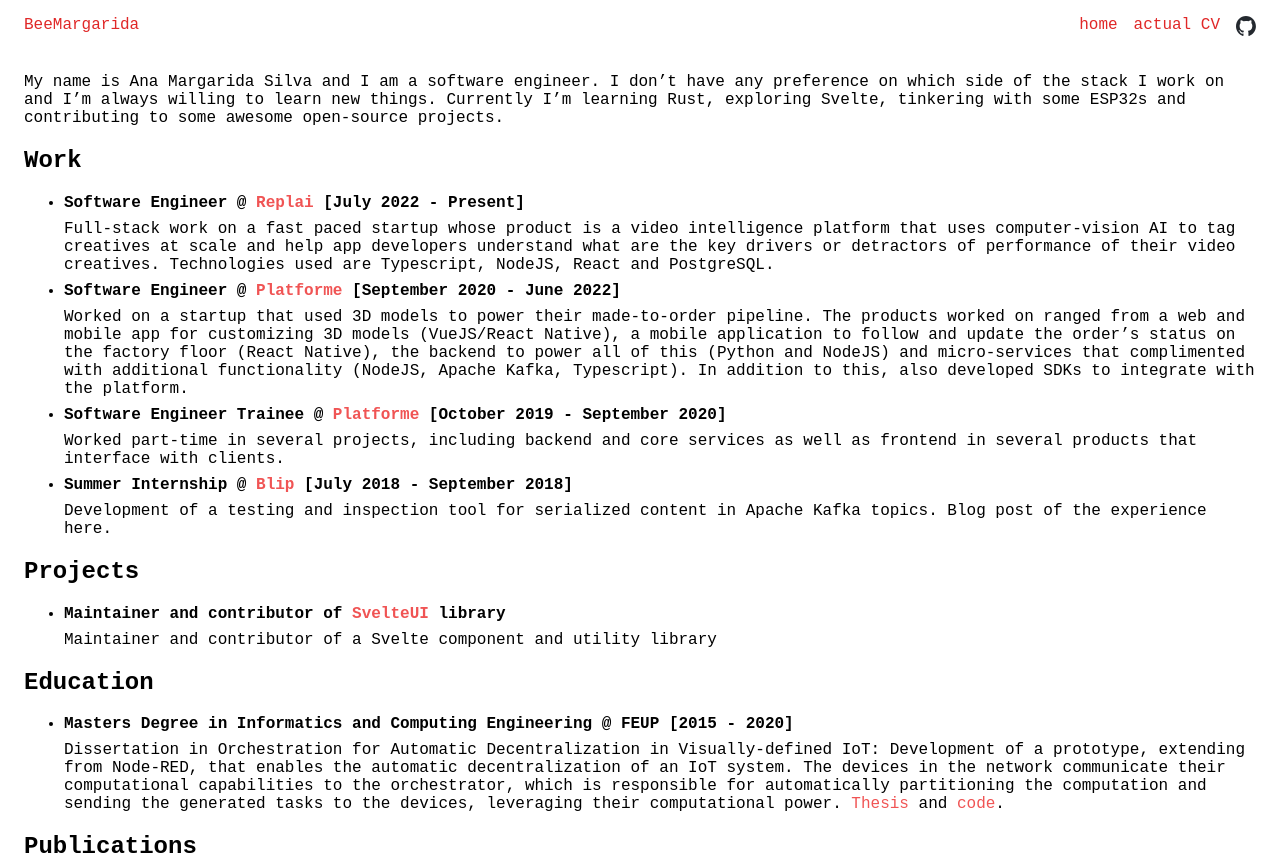
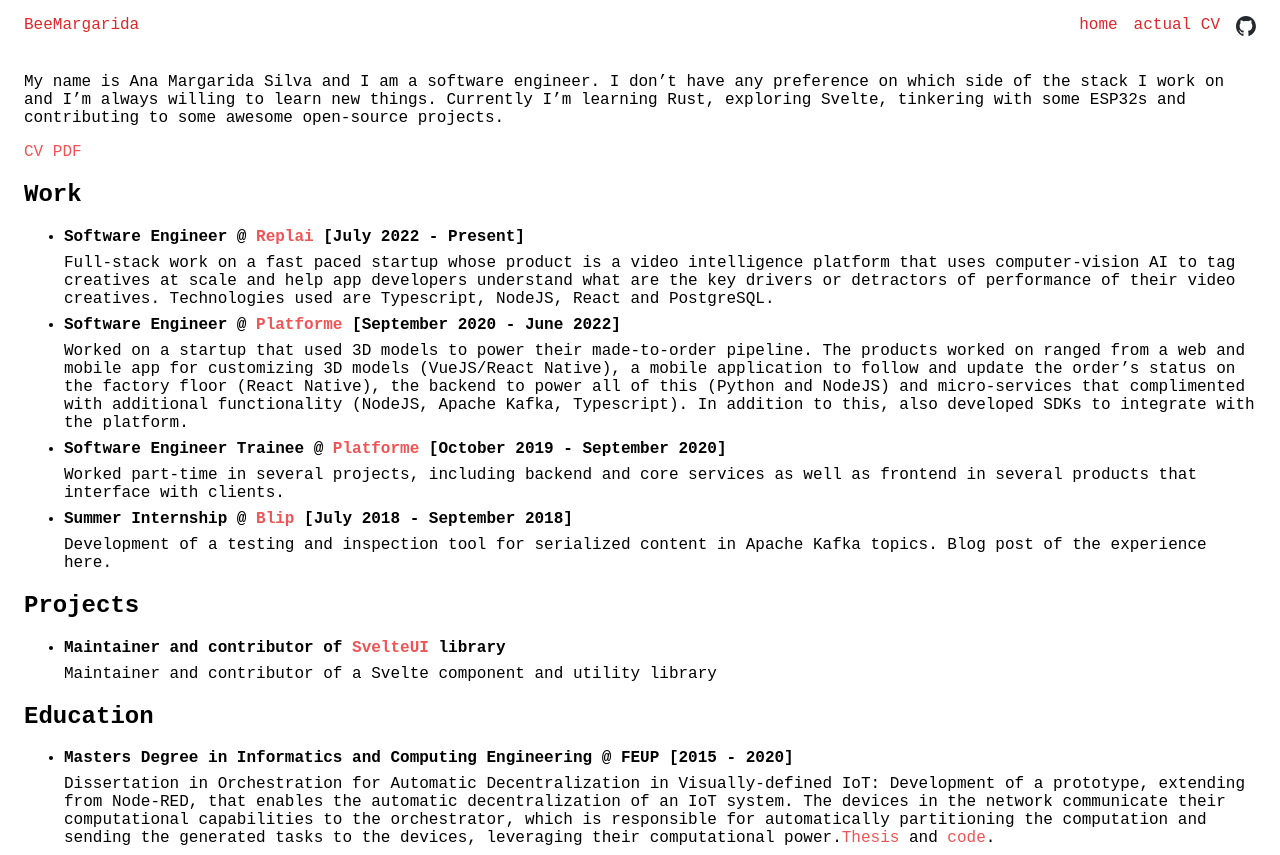
Before and after one commit to BeeMargarida/BeeMargarida.github.io, a SvelteKit app: page /cv in a window 1280 px wide. Shown: the top 855 px of the page. Built offline with nearby package versions, Linux system fonts and the light colour scheme.

Commit message:
feat: add CV pdf and use adapter-static

```diff
--- a/package.json
+++ b/package.json
@@ -12,7 +12,7 @@
 		"format": "prettier --plugin-search-dir . --write ."
 	},
 	"devDependencies": {
-		"@sveltejs/adapter-auto": "^1.0.0",
+		"@sveltejs/adapter-static": "^1.0.5",
 		"@sveltejs/kit": "^1.0.0",
 		"@typescript-eslint/eslint-plugin": "^5.45.0",
 		"@typescript-eslint/parser": "^5.45.0",
--- a/src/routes/+layout.svelte
+++ b/src/routes/+layout.svelte
@@ -36,11 +36,6 @@
 		height: 100%;
 	}
 
-	.footer {
-		padding: 1rem;
-		height: 20px;
-	}
-
 	:global(a) {
 		color: #e02828;
 		text-decoration: none;
--- a/src/routes/cv/+page.svelte
+++ b/src/routes/cv/+page.svelte
@@ -4,6 +4,8 @@
 	Rust, exploring Svelte, tinkering with some ESP32s and contributing to some awesome open-source
 	projects.
 </p>
+
+<a href="/cv.pdf" download>CV PDF</a>
 
 <h2>Work</h2>
 <ul>
@@ -70,7 +72,7 @@
 	a prototype, extending from Node-RED, that enables the automatic decentralization of an IoT system.
 	The devices in the network communicate their computational capabilities to the orchestrator, which
 	is responsible for automatically partitioning the computation and sending the generated tasks to the
-	devices, leveraging their computational power. <a
+	devices, leveraging their computational power.<a
 		href="https://repositorio-aberto.up.pt/handle/10216/128520"
 		target="_blank"
 		rel="noreferrer">Thesis</a
--- a/svelte.config.js
+++ b/svelte.config.js
@@ -1,4 +1,4 @@
-import adapter from '@sveltejs/adapter-auto';
+import adapter from '@sveltejs/adapter-static';
 import { vitePreprocess } from '@sveltejs/kit/vite';
 
 /** @type {import('@sveltejs/kit').Config} */
```
Also changed, not shown: 2 other files (tests, documents, lock files or other folders).
